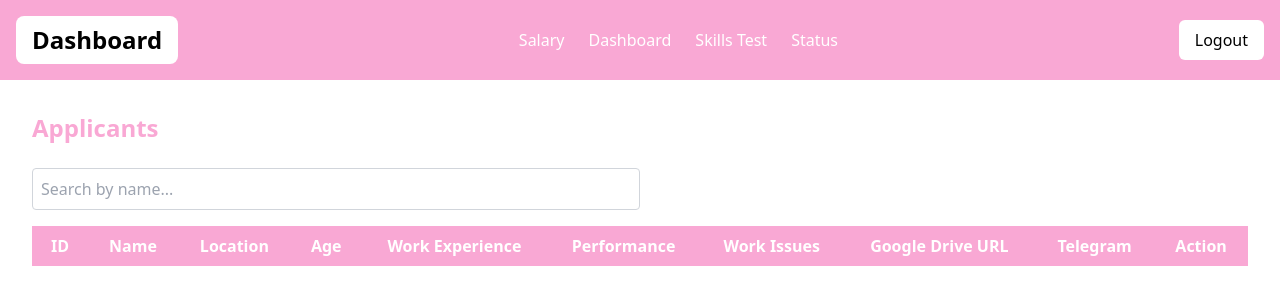
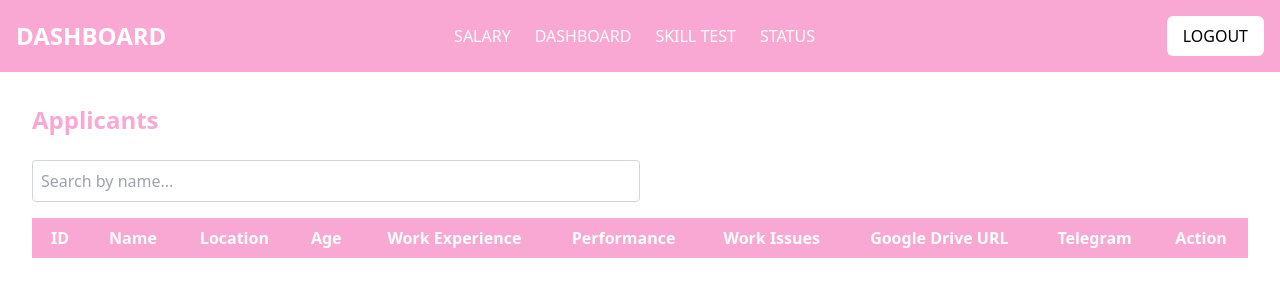
Before and after one commit to ethan123montera123/FoxyFans, a website: page applicants.html in a window 1280 px wide. Drawn offline with nearby package versions, Linux system fonts and the light colour scheme; no server answers.

Commit message:
[Ethan][Added margin to the right and made the color to 400 heavy]

```diff
--- a/applicants.html
+++ b/applicants.html
@@ -133,33 +133,33 @@
 <!-- Header (Navigation Bar) -->
 <header class="bg-pink-300 w-full p-4 text-white">
     <div class="flex justify-between items-center">
-        <h2 class="text-2xl font-semibold bg-white text-black px-4 py-2 rounded-lg">Dashboard</h2>
-        <nav>
+        <h2 class="text-2xl font-semibold text-white">DASHBOARD</h2>
+        <nav class="mr-16"> <!-- Added margin-left here -->
             <ul class="flex space-x-6">
                 <li>
-                    <a href="dashboard.html" class="hover:text-pink-600 hover:scale-110 transform transition duration-200">
-                        Salary
+                    <a href="dashboard.html" class="hover:text-pink-600 hover:scale-110 transform transition duration-200 uppercase">
+                        SALARY
                     </a>
                 </li>
                 <li>
-                    <a href="applicants.html" class="hover:text-pink-600 hover:scale-110 transform transition duration-200">
-                        Dashboard
+                    <a href="applicants.html" class="hover:text-pink-600 hover:scale-110 transform transition duration-200 uppercase">
+                        DASHBOARD
                     </a>
                 </li>
                 <li>
-                    <a href="viewskillstest.html" class="hover:text-pink-600 hover:scale-110 transform transition duration-200">
-                        Skills Test
+                    <a href="viewskillstest.html" class="hover:text-pink-600 hover:scale-110 transform transition duration-200 uppercase">
+                        SKILL TEST
                     </a>
                 </li>
                 <li>
-                    <a href="status.html" class="hover:text-pink-600 hover:scale-110 transform transition duration-200">
-                        Status
+                    <a href="status.html" class="hover:text-pink-600 hover:scale-110 transform transition duration-200 uppercase">
+                        STATUS
                     </a>
                 </li>
             </ul>
         </nav>
         <button onclick="logoutUser()" class="bg-white text-black py-2 px-4 rounded-md hover:bg-pink-100">
-            Logout
+            LOGOUT
         </button>
     </div>
 </header>
```
Also changed, not shown: dashboard.html (+11 -12 lines), status.html (+11 -11 lines), viewskillstest.html (+11 -11 lines).
